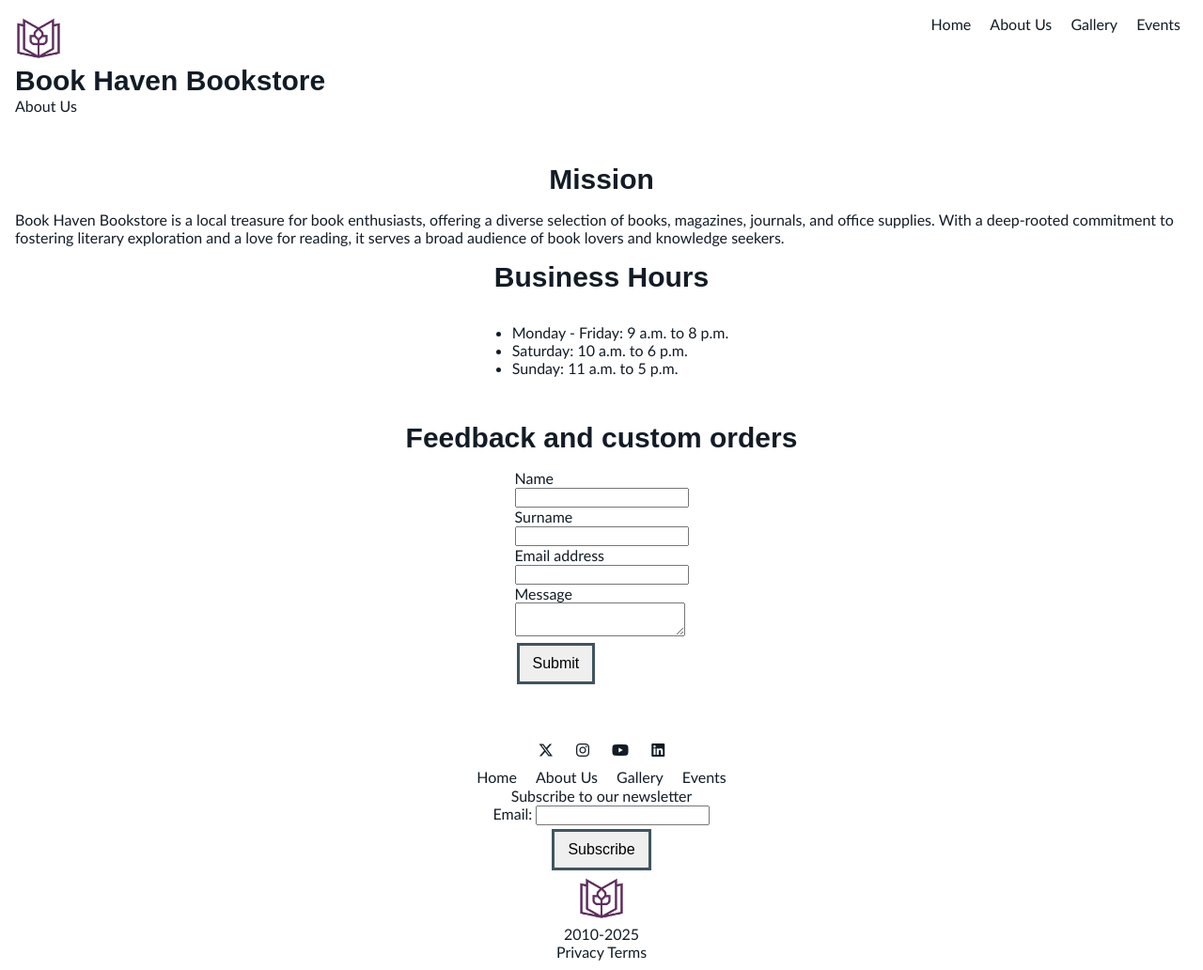
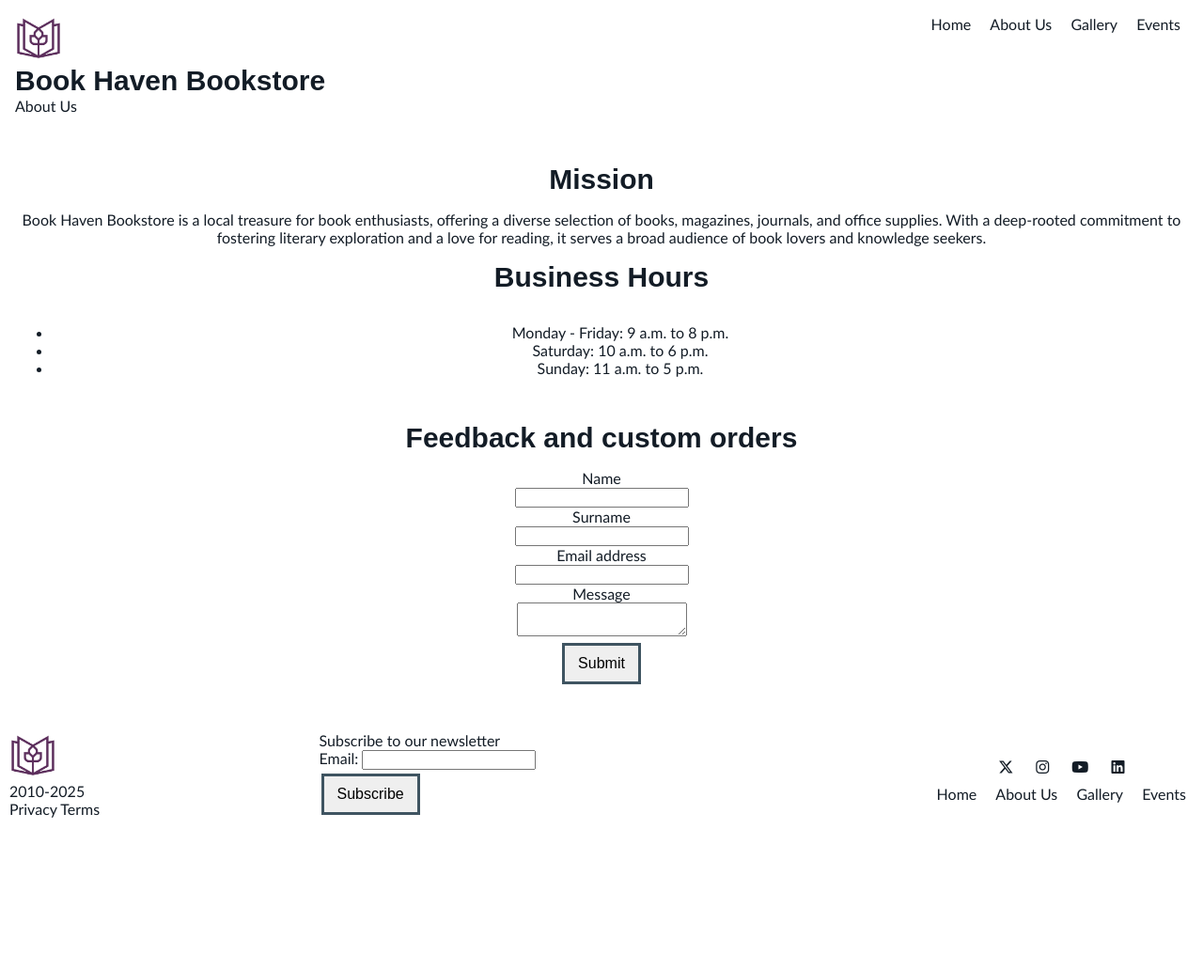
Before and after one commit to eri-adepoju/web-dev, a website: page About Us.html in a window 1280 px wide. Shown: the whole page at 94% size. After the commit the page ends 881 px from the top, so only its background shows below. Drawn offline with Linux system fonts and the light colour scheme.

Commit message:
fixing responsive error

```diff
--- a/styles.css
+++ b/styles.css
@@ -173,8 +173,9 @@ footer{
   display: flex;
   flex-direction: column-reverse;
   gap: 10px;
+  padding: 10px;
+  align-items: center;
   text-align: center;
-
 }
 
 .logo-terms{
@@ -217,7 +218,7 @@ footer form{
   display: flex;
   gap: 1rem;
   flex-direction:column;
- align-items: center;
+  text-align: center;
 }
 
 .event{
@@ -293,10 +294,8 @@ table{
   }
 
   footer{
-    width: 100%;
-    display: flex;
-    gap: 1px;
-    padding: 10px;
+    flex-direction: row;
+    text-align: left;
   }
 
   .table {
```
